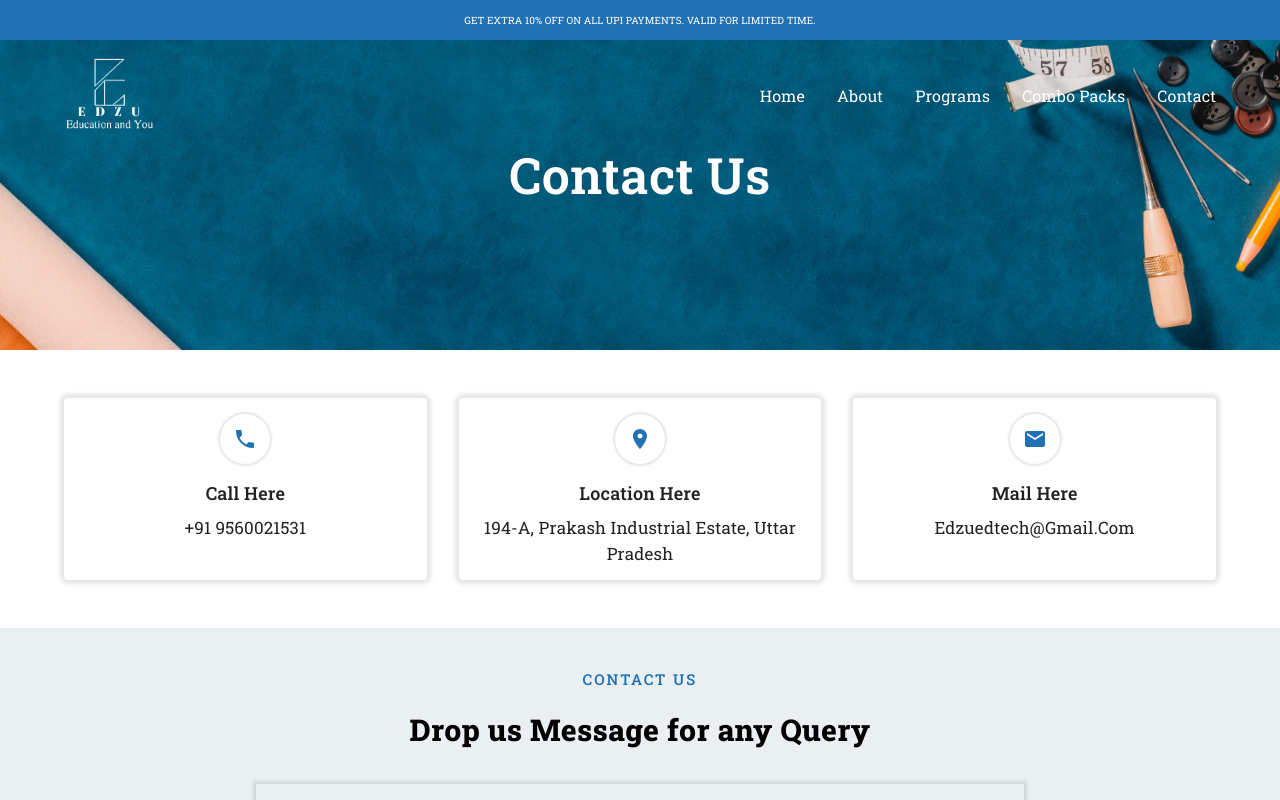
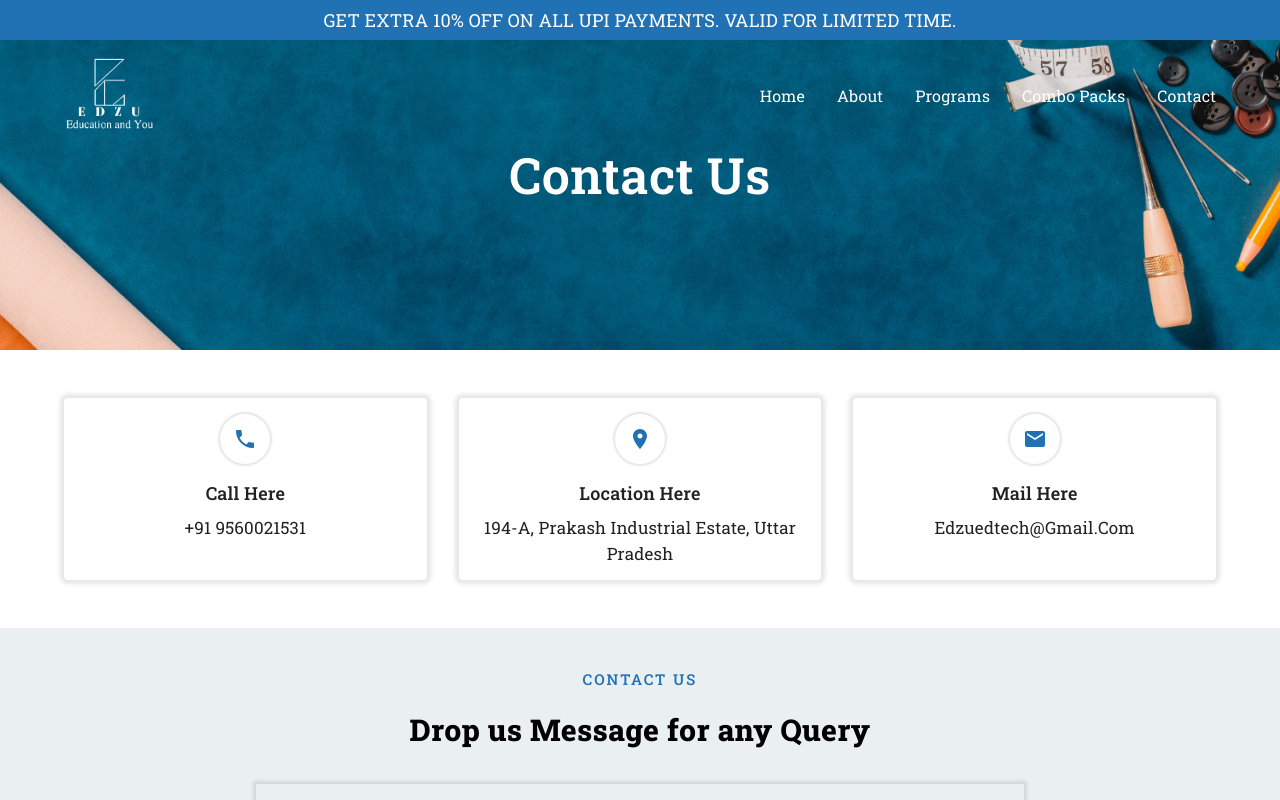
Before and after one commit to Kunal5200/edzu, a Next.js app: page /contact in a window 1280 px wide. Shown: the top 800 px of the page. Built offline with nearby package versions, Linux system fonts and the light colour scheme.

Commit message:
final draft 1/2

```diff
--- a/src/component/subHeader.tsx
+++ b/src/component/subHeader.tsx
@@ -90,7 +90,7 @@ const SubHeader = () => {
           textAlign: "center",
           fontFamily: roboto.style,
           color: COLORS.WHITE,
-          fontSize: { xs: 10 },
+          fontSize: { xs: 10, lg: 18 },
         }}
       >
         GET EXTRA 10% OFF ON ALL UPI PAYMENTS. VALID FOR LIMITED TIME.
```
